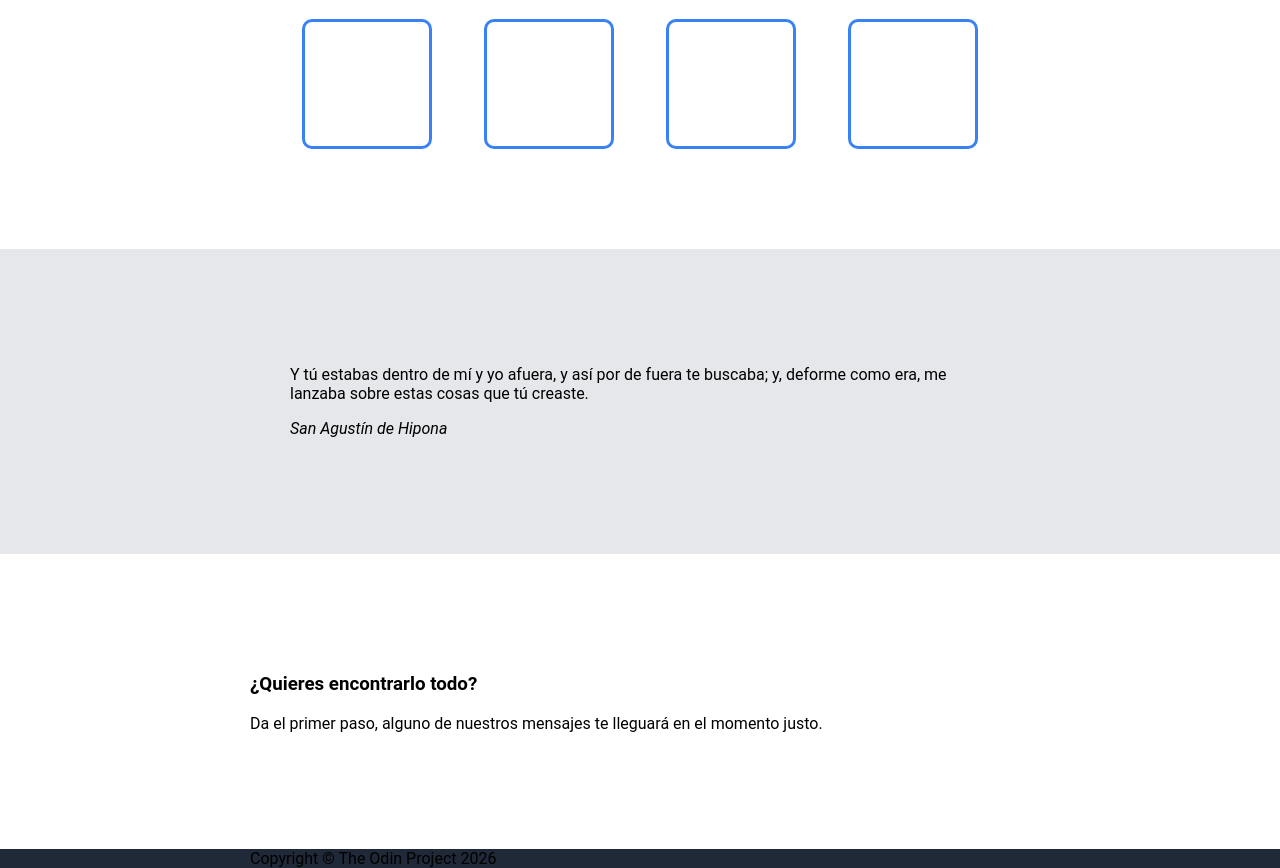
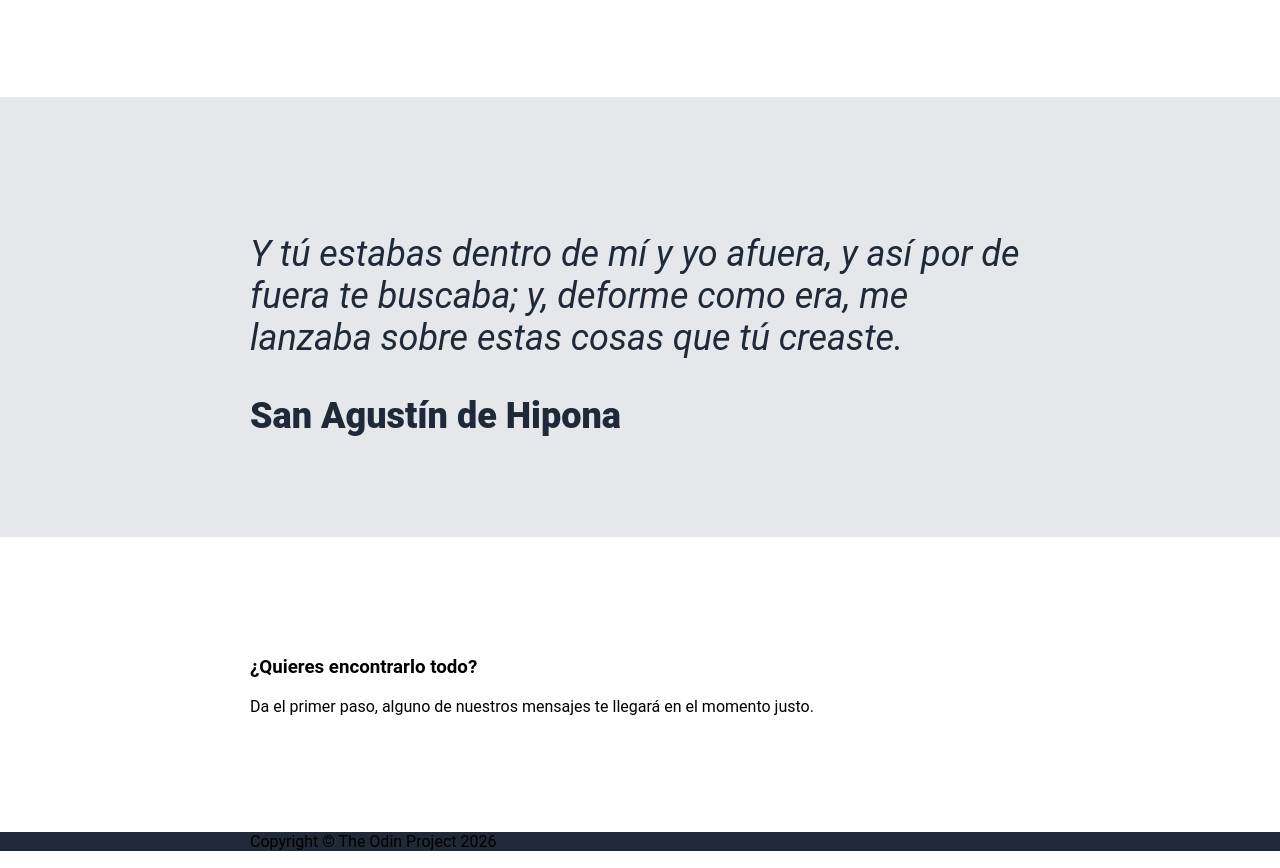
Before and after one commit to Sioly2030/My_First_WebPage_Odin, a plain HTML site: page index.html in a window 1280 px wide. Shown: the part 1108-1976 px from the top of the page. Drawn offline with Linux system fonts and the light colour scheme.

Commit message:
AJUSTAR SECCIONES INFORMACIÓN Y BLOCQUOTE
Cambié el grosor de los cuadros y el tamaño del título de la sección Experiencias y dí formato al BLOCQUOTE.

```diff
--- a/index.html
+++ b/index.html
@@ -38,16 +38,14 @@
         <div class="cuadro-exper"></div>
     </div>
 
-    <section class="frase-celebre">
-        <blockquote>
-            <p id="p-frase">Y tú estabas dentro de mí y yo afuera, y así por de fuera te buscaba; y, deforme como era, me lanzaba sobre estas cosas que tú creaste.</p>
-            <cite>San Agustín de Hipona</cite>
-        </blockquote>
-    </section>
+    <blockquote>
+        <p id="p-frase">Y tú estabas dentro de mí y yo afuera, y así por de fuera te buscaba; y, deforme como era, me lanzaba sobre estas cosas que tú creaste.</p>
+        <cite>San Agustín de Hipona</cite>
+    </blockquote>
 
     <section class="unete">
         <h3>¿Quieres encontrarlo todo?</h3>
-        <p id="p-unete">Da el primer paso, alguno de nuestros mensajes te lleguará en el momento justo.</p>
+        <p id="p-unete">Da el primer paso, alguno de nuestros mensajes te llegará en el momento justo.</p>
         <div class="cuadro-unete"></div>
     </section>
 
--- a/style.css
+++ b/style.css
@@ -11,7 +11,7 @@ body {
     font-family: Roboto, sans-serif;
 }
 
-nav, .portada, .cuadros, h2, .frase-celebre, .unete, footer {
+nav, .portada, .cuadros, blockquote, h2, .unete, footer {
     padding-left: 250px;
     padding-right: 250px;
 }
@@ -31,7 +31,7 @@ nav {
     padding-top: 30px;
 }
 
-.portada, .cuadros, h2, .frase-celebre, .unete {
+.portada, blockquote, .unete {
     padding-bottom: 100px;
     padding-top: 100px;
 }
@@ -73,6 +73,8 @@ h1 {
     font-size: 49px;
     font-weight: 900;
     color: #F9FAF8;
+    align-items: flex-start;
+
 }
 
 button {
@@ -85,28 +87,48 @@ button {
 }
 
 h2 {
+    padding-top: 100px;
     text-align: center;
     font-size: 36px;
     font-weight: 900;
     color: #1F2937;
+    height: 170px;
+
 }
+
 .cuadros {
     display: flex;
     justify-content: space-evenly;
-    align-items: center;
+    align-items: flex-start;
+    height: 250px;
 
 }
+
 .cuadro-exper {
-    border: 3px solid #3882F6;
-    width: 130px;
-    height: 130px;
+    border: 4px solid #3882F6;
+    width: 150px;
+    height: 150px;
     border-radius: 10px;
 
 }
 
-.frase-celebre {
+blockquote {
     background-color: #E5E7EB;
+    margin: 0;
+    font-size: 36px;
+    color: #1F2937;
 }
+
+#p-frase {
+    font-style: italic
+}
+
+cite {
+    font-weight: 900;
+    font-style: normal;
+    text-align: right;
+}
+
 footer {
     align-items: center;
     background-color: #1F2937;
```
